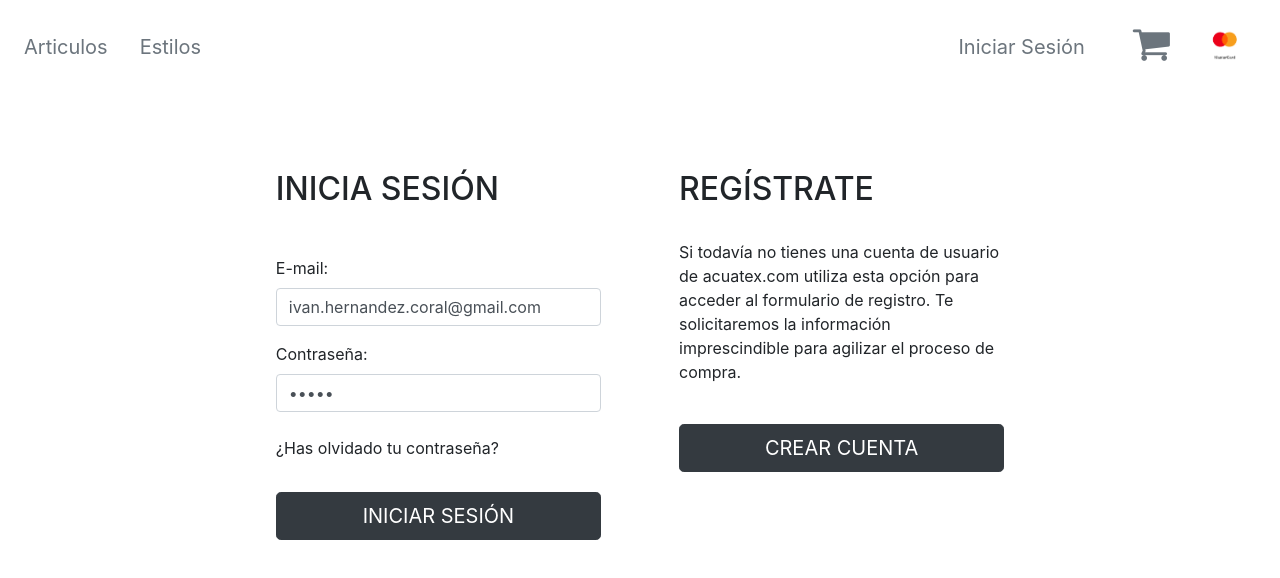
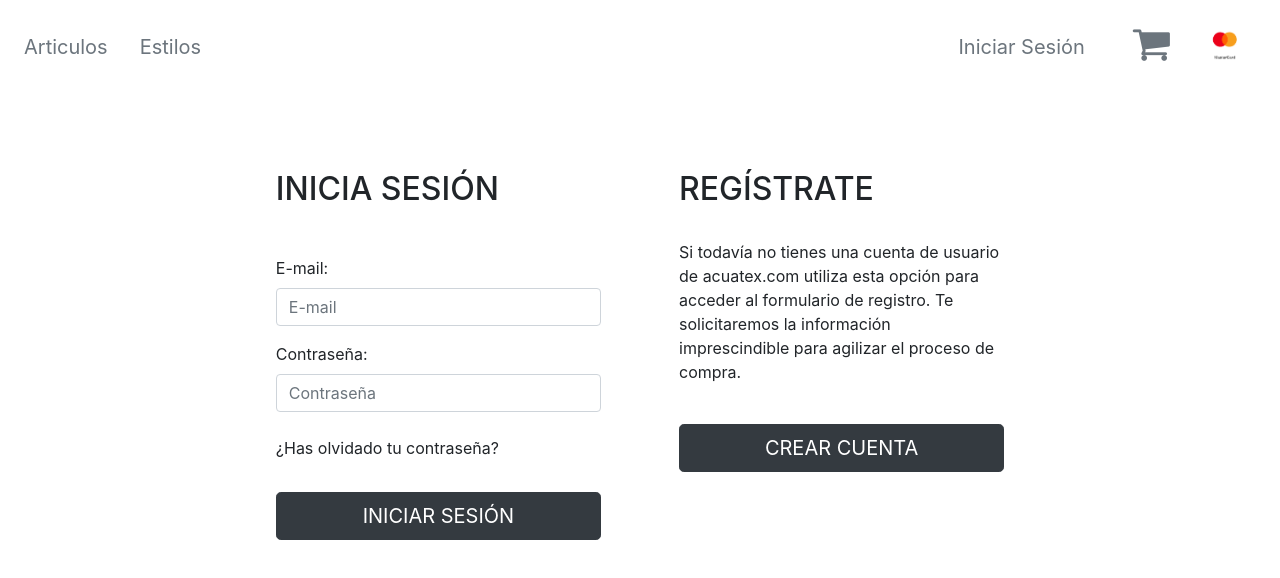
Before and after one commit to pandivan/acuatex-web, a React (Create React App) app: page /login in a window 1280 px wide. Shown: the top 578 px of the page. Built offline with nearby package versions, Linux system fonts and the light colour scheme.

Commit message:
se quitan datos quemados de login

```diff
--- a/src/containers/seguridad/Login.js
+++ b/src/containers/seguridad/Login.js
@@ -14,11 +14,10 @@ import Constantes from "../../Constantes";
 function Login(props)
 {
   const [isTokenValido, setTokenValido] = useState(false);
-  const [correo, setCorreo] = useState("ivan.hernandez.coral@gmail.com");
-  const [clave, setClave] = useState("12345");
+  const [correo, setCorreo] = useState("");
+  const [clave, setClave] = useState("");
   const [isMostrarPopup, setMostrarPopup] = useState(false);
   const [mensajePopup, setMensajePopup] = useState("");
-  // const [isMostrar, setIsMostrar] = useState(false);
 
   //Hook de react-router-dom maneja el historial de navegación
   let history = useHistory();
```
